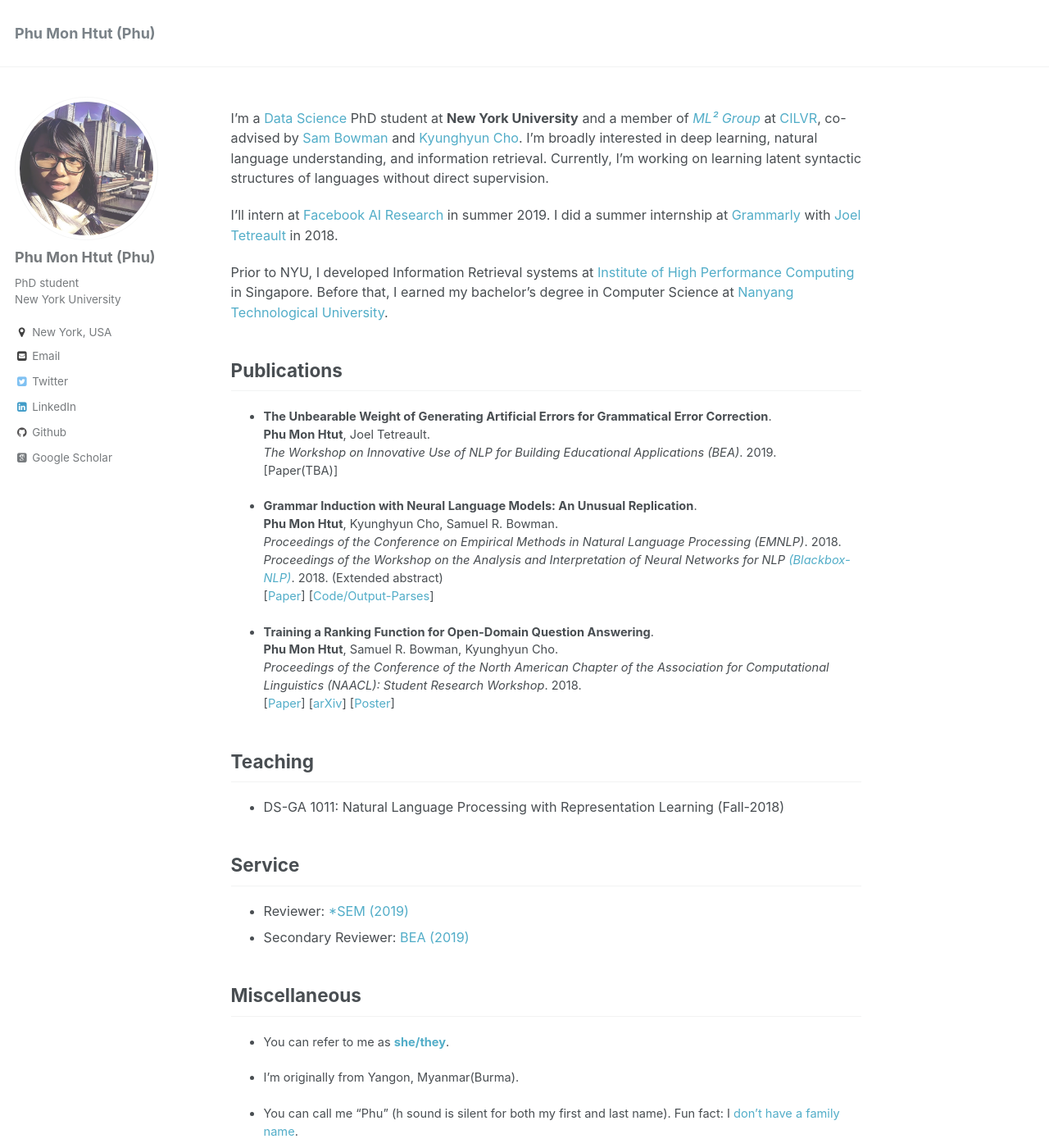
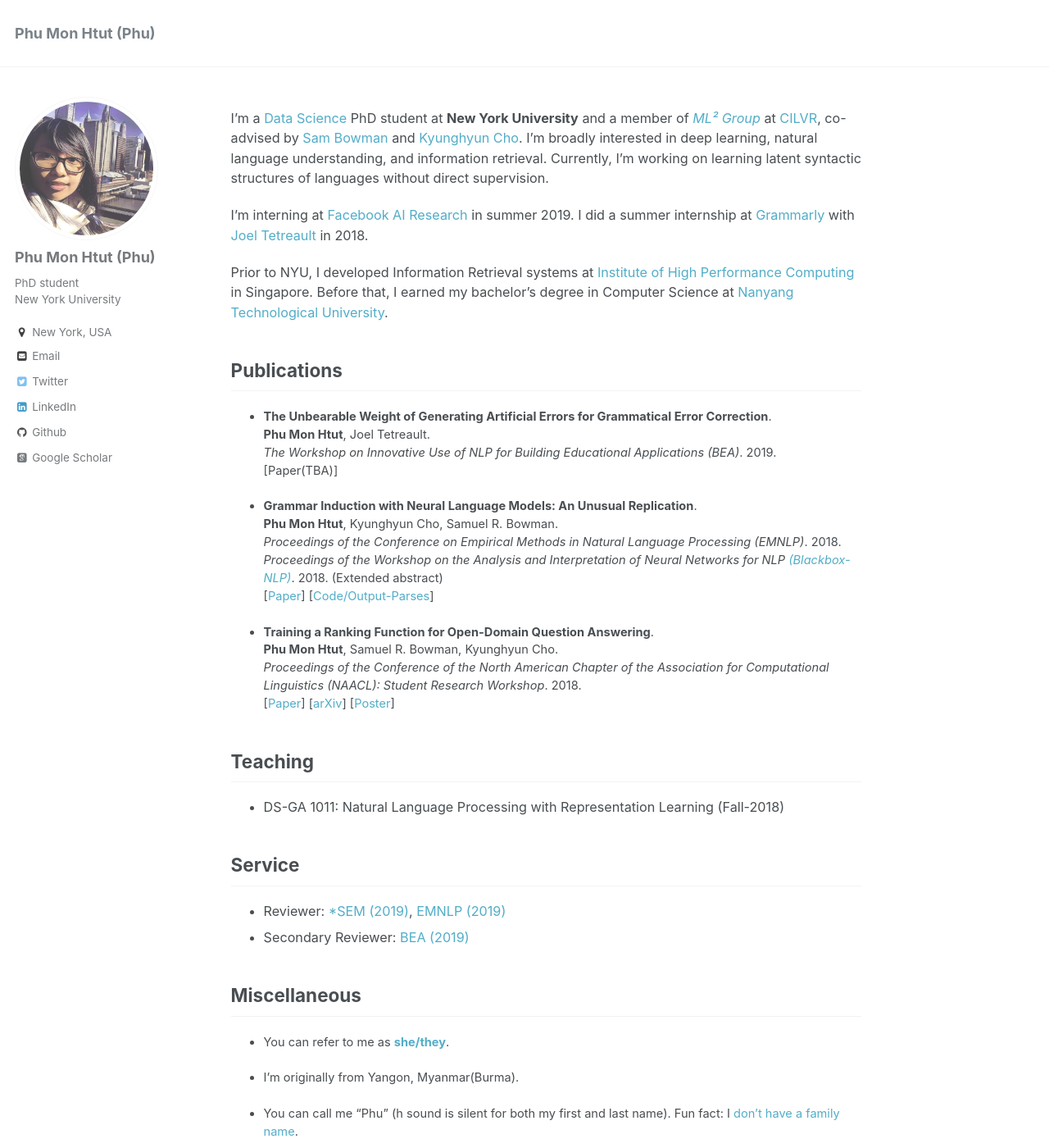
Before and after one commit to phu-pmh/phu-pmh.github.io, a Jekyll site: the page built from _pages/about.md, in a window 1280 px wide and 1400 px high. Shown: the whole window at 82% size. Built offline with Jekyll 4.4.1, drawn with Linux system fonts in a browser that asks for light colours; some web fonts are replaced.

Commit message:
Update about.md

```diff
--- a/_pages/about.md
+++ b/_pages/about.md
@@ -10,7 +10,7 @@ redirect_from:
 
 I’m a [Data Science](https://cds.nyu.edu/) PhD student at **New York University** and a member of *[ML² Group](https://wp.nyu.edu/ml2/)* at [CILVR](https://wp.nyu.edu/cilvr/), co-advised by [Sam Bowman](https://www.nyu.edu/projects/bowman/) and [Kyunghyun Cho](http://www.kyunghyuncho.me/). I'm broadly interested in deep learning, natural language understanding, and information retrieval. Currently, I'm working on learning latent syntactic structures of languages without direct supervision.
 
-I'll intern at [Facebook AI Research](https://research.fb.com/category/facebook-ai-research/) in summer 2019. I did a summer internship at [Grammarly](https://www.grammarly.com/) with [Joel Tetreault](https://www.cs.rochester.edu/~tetreaul/academic.html) in 2018.
+I'm interning at [Facebook AI Research](https://research.fb.com/category/facebook-ai-research/) in summer 2019. I did a summer internship at [Grammarly](https://www.grammarly.com/) with [Joel Tetreault](https://www.cs.rochester.edu/~tetreaul/academic.html) in 2018.
 
 Prior to NYU, I developed Information Retrieval systems at [Institute of High Performance Computing](https://www.a-star.edu.sg/ihpc) in Singapore. Before that, I earned my bachelor’s degree in Computer Science at [Nanyang Technological University](http://scse.ntu.edu.sg/Pages/Home.aspx).
 
@@ -44,7 +44,7 @@ Teaching
 
 Service
 ------
-* Reviewer: [*SEM (2019)](https://starsem.org/2019/)
+* Reviewer: [*SEM (2019)](https://starsem.org/2019/), [EMNLP (2019)](https://www.emnlp-ijcnlp2019.org/)
 * Secondary Reviewer: [BEA (2019)](https://sig-edu.org/bea/current)
 
 
```
